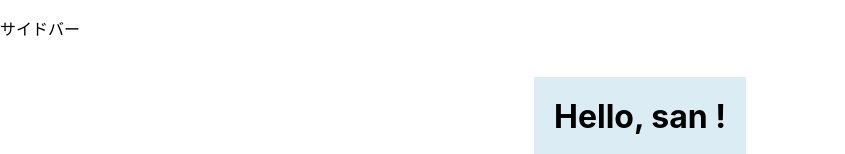
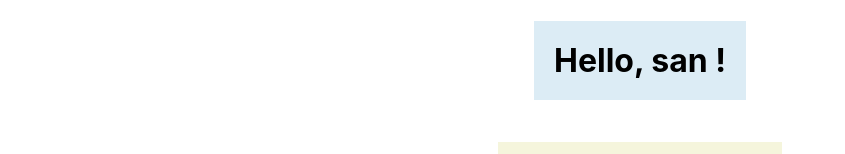
Before and after one commit to Zacky2022/uttc-hackathon, a React (Create React App) app in the folder FE/: page /mainpage in a window 1280 px wide. Shown: the top 154 px of the page, without its empty margins (0-845 px from the left). Built offline with nearby package versions, Linux system fonts and the light colour scheme; no server answers.

Commit message:
deleted sidebar

```diff
--- a/FE/src/Mainpage.tsx
+++ b/FE/src/Mainpage.tsx
@@ -154,9 +154,6 @@ const Mainpage = (props:Props) => {
 
   return (
     <body>
-      <div className="sidebody">
-        <p>サイドバー</p>
-      </div>
       <div className="mainbody">
       <h1 className="HelloName">Hello, {Name} san !</h1>
       <h2 className="Conbox">contributions you sent</h2>
```
